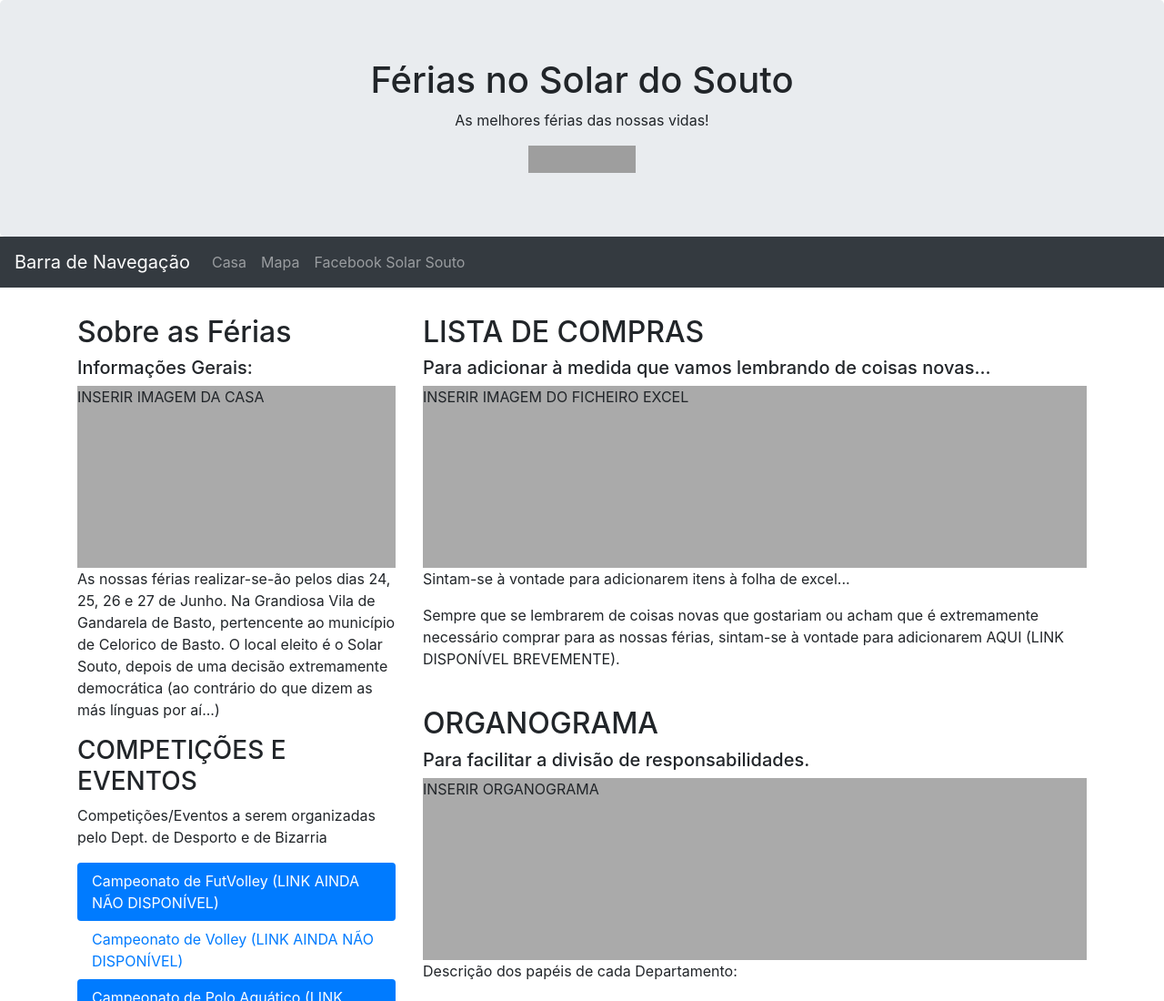
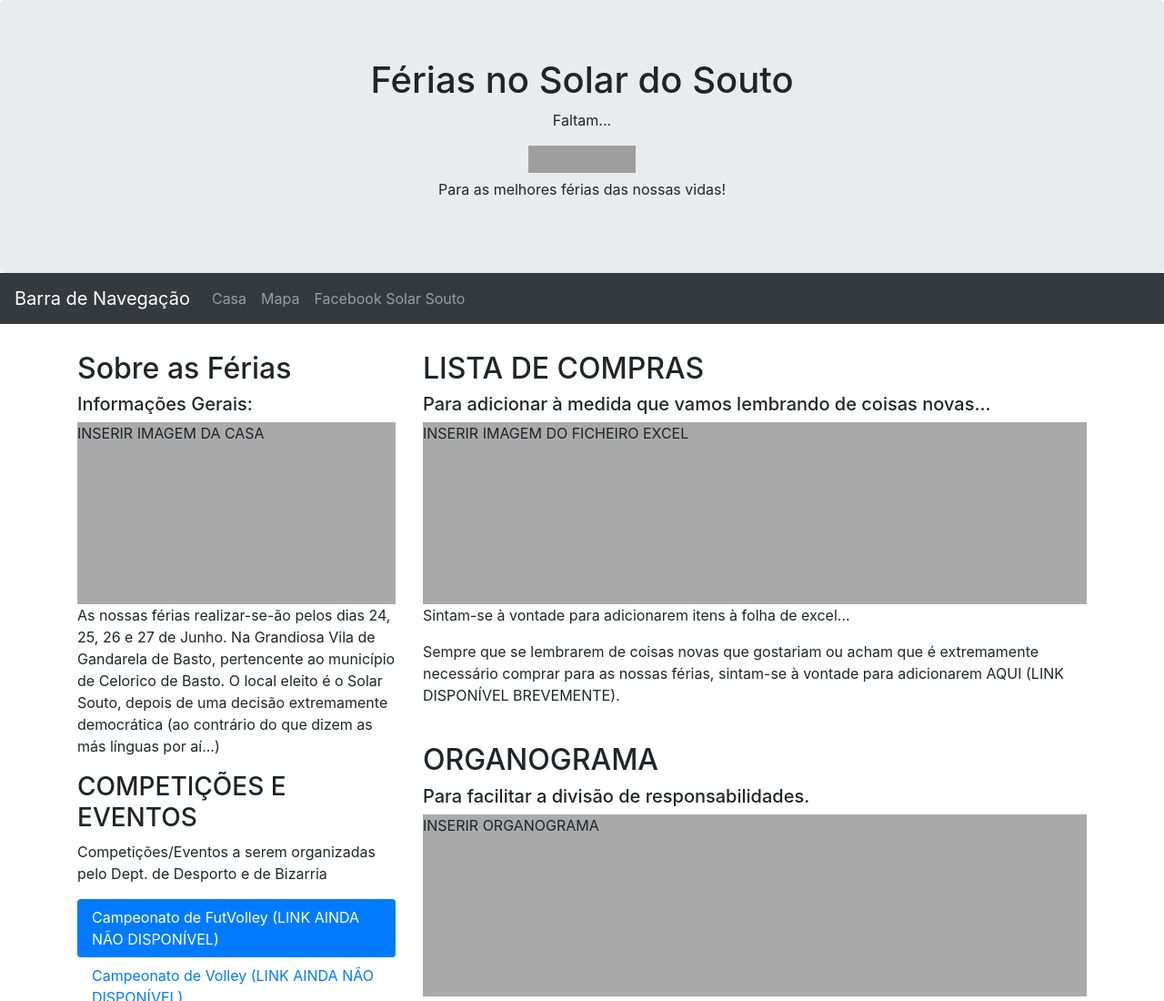
Before and after one commit to silva9diogo/ferias2021, a plain HTML site: page index.html in a window 1280 px wide. Shown: the top 1100 px of the page at 91% size. Drawn offline with nearby package versions, Linux system fonts and the light colour scheme; grey boxes are pictures that could not be loaded.

Commit message:
Update index.html

```diff
--- a/index.html
+++ b/index.html
@@ -19,9 +19,10 @@
 
 <div class="jumbotron text-center" style="margin-bottom:0">
   <h1>Férias no Solar do Souto</h1>
-  <p>As melhores férias das nossas vidas!</p>
+  <p>Faltam...</p>
   <iframe src="https://free.timeanddate.com/countdown/i7r5zcz4/n133/cf12/cm0/cu4/ct0/cs1/ca0/co0/cr0/ss0/cac000/cpc000/pct/tcfff/fs100/szw320/szh135/iso2021-06-24T00:00:00" allowtransparency="true" frameborder="0" width="118" height="30"></iframe>
-</div>
+  <p>Para as melhores férias das nossas vidas!</p>
+  </div>
 
 <nav class="navbar navbar-expand-sm bg-dark navbar-dark">
   <a class="navbar-brand" href="#">Barra de Navegação</a>
```
